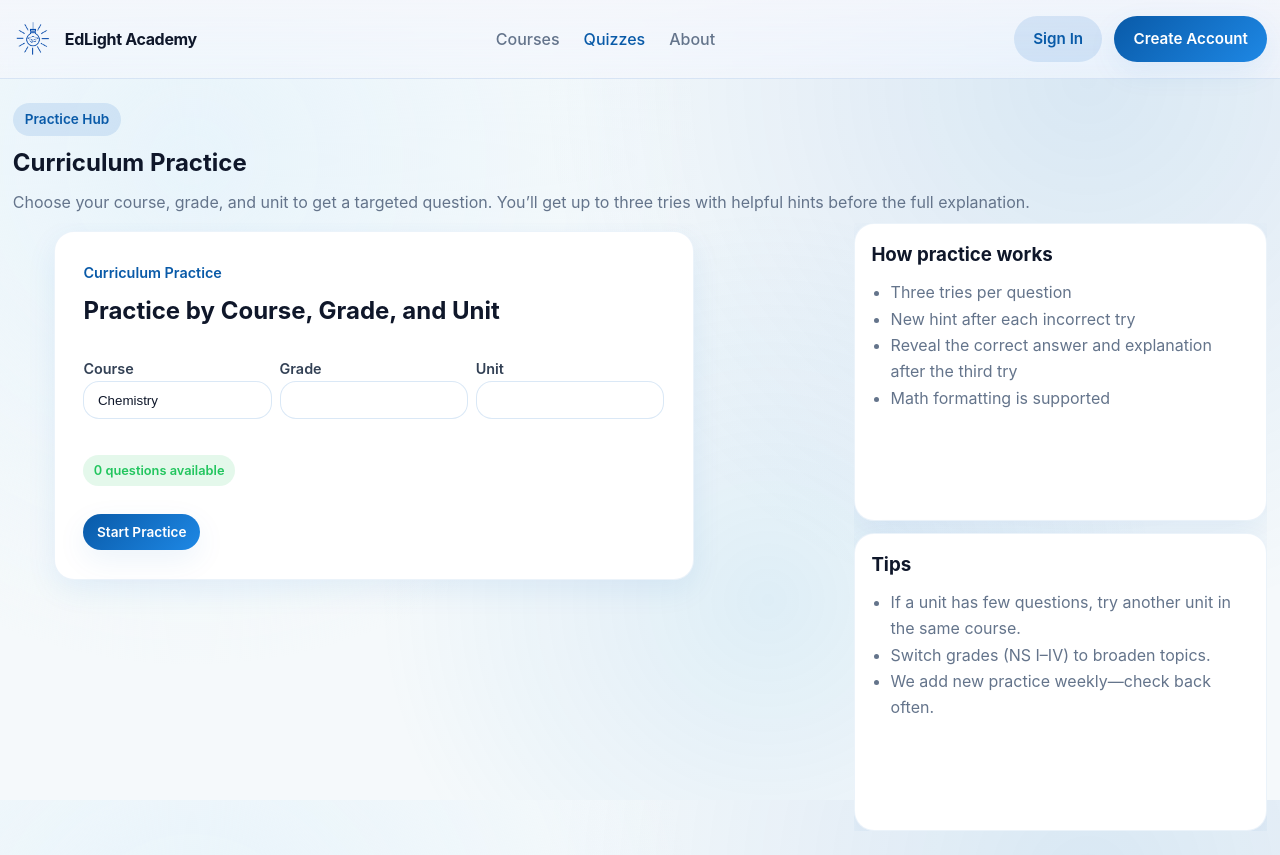
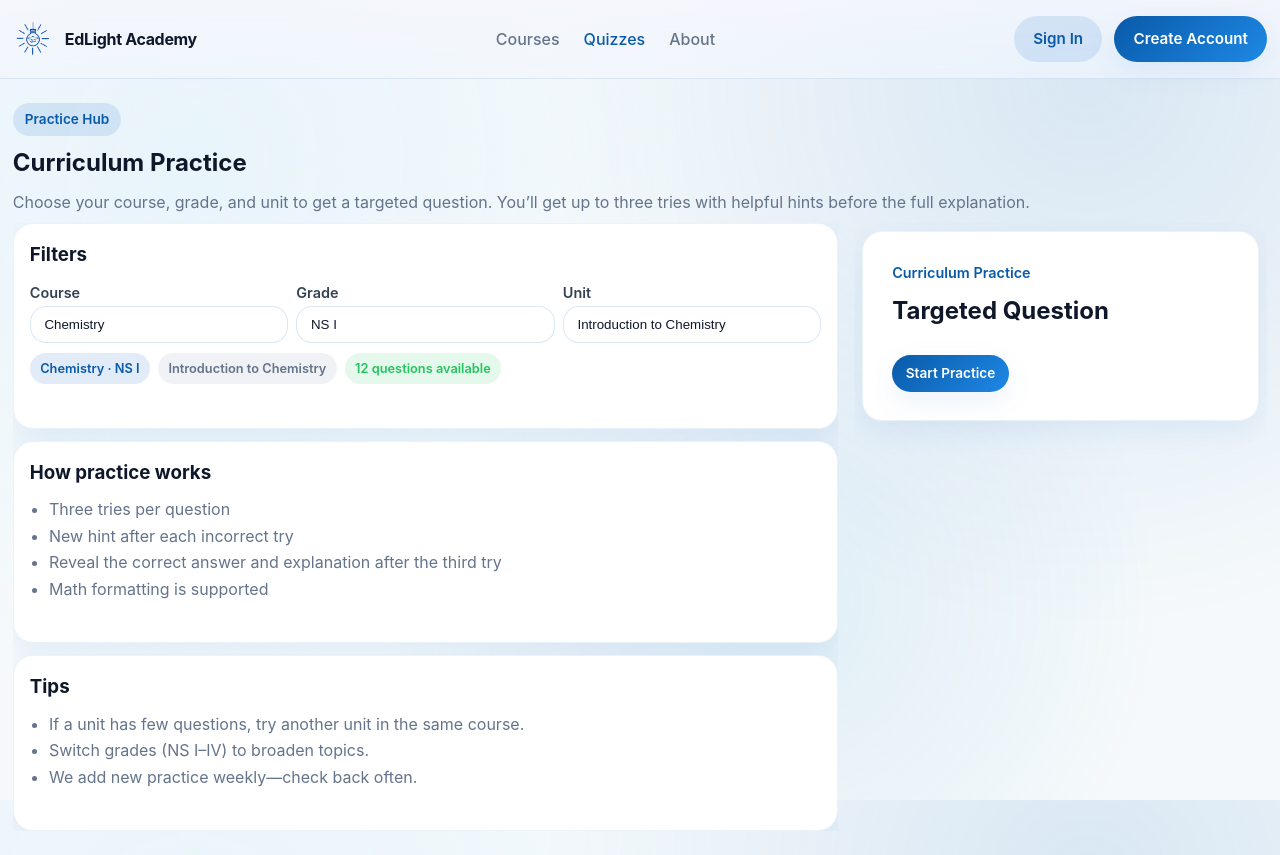
Before and after one commit to edlinitiative/EdLight-Academy, a React app: page /quizzes in a window 1280 px wide. Built offline with nearby package versions, Linux system fonts and the light colour scheme.

Commit message:
Quizzes: split layout with left-side filters and right-side quiz panel; lifted selection state and integrated DirectBankQuiz.

```diff
--- a/src/pages/Quizzes.jsx
+++ b/src/pages/Quizzes.jsx
@@ -1,5 +1,6 @@
-import React, { useEffect } from 'react';
-import { QuizComponent } from '../components/Quiz';
+import React, { useEffect, useMemo, useState } from 'react';
+import DirectBankQuiz from '../components/DirectBankQuiz';
+import { useAppData } from '../hooks/useData';
 
 // Quizzes page: curriculum practice only (Course/Grade/Unit), polished layout
 const Quizzes = () => {
@@ -8,6 +9,97 @@ const Quizzes = () => {
     document.body.classList.add('no-scroll');
     return () => document.body.classList.remove('no-scroll');
   }, []);
+
+  const { data: appData } = useAppData();
+  const quizBank = appData?.quizBank;
+  const courses = appData?.courses || [];
+
+  // Selection state
+  const [subjectBase, setSubjectBase] = useState('');
+  const [level, setLevel] = useState('');
+  const [unit, setUnit] = useState('');
+
+  // Derived options
+  const subjectOptions = useMemo(() => {
+    const uniq = new Map();
+    for (const c of courses) uniq.set(c.subject, c.subject);
+    const friendly = { CHEM: 'Chemistry', PHYS: 'Physics', MATH: 'Mathematics', ECON: 'Economics' };
+    const arr = Array.from(uniq.values());
+    return arr.map((s) => ({ value: s, label: friendly[s] || s }));
+  }, [courses]);
+
+  // Initialize defaults when data loads
+  useEffect(() => {
+    if (!subjectBase && subjectOptions[0]) setSubjectBase(subjectOptions[0].value);
+  }, [subjectOptions, subjectBase]);
+
+  const levelOptions = useMemo(() => {
+    const lvls = new Set(courses.filter((c) => c.subject === subjectBase).map((c) => c.level));
+    const ordered = ['NSI', 'NSII', 'NSIII', 'NSIV'];
+    const list = Array.from(lvls);
+    list.sort((a, b) => ordered.indexOf(a) - ordered.indexOf(b));
+    return list.map((l) => ({ value: l, label: l.replace(/^NS(.*)$/i, 'NS $1') }));
+  }, [courses, subjectBase]);
+
+  useEffect(() => {
+    if (!levelOptions.find((o) => o.value === level)?.value) {
+      setLevel(levelOptions[0]?.value || '');
+    }
+  }, [levelOptions, level]);
+
+  const courseCode = subjectBase && level ? `${subjectBase}-${level}` : '';
+  const unitOptions = useMemo(() => {
+    const course = courses.find((c) => c.id === courseCode);
+    return (course?.modules || []).map((m) => ({ value: m.id, label: m.title || m.id }));
+  }, [courses, courseCode]);
+
+  useEffect(() => {
+    if (!unitOptions.find((o) => o.value === unit)?.value) {
+      setUnit(unitOptions[0]?.value || '');
+    }
+  }, [unitOptions, unit]);
+
+  // Availability counts
+  const counts = useMemo(() => {
+    const unitKey = unit && courseCode ? `${courseCode}|${unit}` : '';
+    const unitCount = (quizBank?.byUnit && unitKey && quizBank.byUnit[unitKey]?.length) || 0;
+    const subjCount = (quizBank?.bySubject && courseCode && quizBank.bySubject[courseCode]?.length) || 0;
+    return { unitCount, subjCount, count: unitCount || subjCount || 0 };
+  }, [quizBank, courseCode, unit]);
+
+  // Quiz panel state
+  const [bankDirectItem, setBankDirectItem] = useState(null);
+  const [bankMessage, setBankMessage] = useState('');
+  const [isLoadingBank, setIsLoadingBank] = useState(false);
+
+  const generateCurriculumPractice = async () => {
+    try {
+      setIsLoadingBank(true);
+      setBankDirectItem(null);
+      setBankMessage('');
+      if (!quizBank || !courseCode || !unit) {
+        setBankMessage('Select a course, grade, and unit to begin.');
+        return;
+      }
+      const { pickRandomQuestion, toDirectItemFromRow } = require('../services/quizBank');
+      let row = pickRandomQuestion(quizBank.byUnit, courseCode, unit, quizBank.bySubject);
+      if (!row && Array.isArray(quizBank.rows) && quizBank.rows.length > 0) {
+        const idx = Math.floor(Math.random() * quizBank.rows.length);
+        row = quizBank.rows[idx];
+      }
+      if (!row) {
+        setBankMessage('No curriculum practice available for this selection yet.');
+        return;
+      }
+      const direct = toDirectItemFromRow(row);
+      setBankDirectItem(direct);
+    } catch (e) {
+      console.error('Curriculum practice failed', e);
+      setBankMessage('Unable to load curriculum practice right now.');
+    } finally {
+      setIsLoadingBank(false);
+    }
+  };
 
   return (
     <section className="section practice-screen">
@@ -19,12 +111,49 @@ const Quizzes = () => {
         </div>
 
         <div className="practice-layout practice-screen__content">
-          <div className="practice-main practice-screen__main">
-            <div className="quiz-stage">
-              <QuizComponent />
+          {/* Left column: Filters */}
+          <aside className="practice-aside practice-screen__aside">
+            <div className="card card--compact">
+              <h3 className="card__title">Filters</h3>
+              <div className="quiz-selectors" style={{ marginTop: '0.25rem' }}>
+                <div>
+                  <label className="label">Course</label>
+                  <select className="input-field" value={subjectBase} onChange={(e) => setSubjectBase(e.target.value)}>
+                    {subjectOptions.map((opt) => (
+                      <option key={opt.value} value={opt.value}>{opt.label}</option>
+                    ))}
+                  </select>
+                </div>
+                <div>
+                  <label className="label">Grade</label>
+                  <select className="input-field" value={level} onChange={(e) => setLevel(e.target.value)}>
+                    {levelOptions.map((opt) => (
+                      <option key={opt.value} value={opt.value}>{opt.label}</option>
+                    ))}
+                  </select>
+                </div>
+                <div>
+                  <label className="label">Unit</label>
+                  <select className="input-field" value={unit} onChange={(e) => setUnit(e.target.value)}>
+                    {unitOptions.map((opt) => (
+                      <option key={opt.value} value={opt.value}>{opt.label}</option>
+                    ))}
+                  </select>
+                </div>
+              </div>
+              {/* Availability chips */}
+              <div className="quiz-status" style={{ marginTop: '0.6rem' }}>
+                {subjectBase && level && (
+                  <span className="chip">{(subjectOptions.find(o => o.value === subjectBase)?.label) || subjectBase} · {level.replace(/^NS(.*)$/i, 'NS $1')}</span>
+                )}
+                {unit && (
+                  <span className="chip chip--ghost">{(unitOptions.find(o => o.value === unit)?.label) || unit}</span>
+                )}
+                <span className="chip chip--success">{counts.count} question{counts.count === 1 ? '' : 's'} available</span>
+              </div>
             </div>
-          </div>
-          <aside className="practice-aside practice-screen__aside">
+
+            {/* Keep help and tips under filters */}
             <div className="card card--compact">
               <h3 className="card__title">How practice works</h3>
               <ul className="text-muted list--bulleted">
@@ -43,6 +172,38 @@ const Quizzes = () => {
               </ul>
             </div>
           </aside>
+
+          {/* Right column: Quiz panel */}
+          <div className="practice-main practice-screen__main">
+            <div className="quiz-stage">
+              <div className="card quiz-card">
+                <header className="quiz-card__header">
+                  <div className="quiz-card__title">
+                    <span className="quiz-card__label">Curriculum Practice</span>
+                    <h3 className="quiz-card__heading">Targeted Question</h3>
+                  </div>
+                </header>
+                <div className="quiz-card__controls">
+                  <button
+                    type="button"
+                    onClick={generateCurriculumPractice}
+                    className="button button--primary button--sm"
+                    disabled={isLoadingBank}
+                  >
+                    {isLoadingBank ? 'Loading…' : (bankDirectItem ? 'Next Question' : 'Start Practice')}
+                  </button>
+                </div>
+                {bankDirectItem && (
+                  <div style={{ marginTop: '1rem' }}>
+                    <DirectBankQuiz item={bankDirectItem} />
+                  </div>
+                )}
+                {!bankDirectItem && bankMessage && (
+                  <p className="text-muted" style={{ marginTop: '0.75rem' }}>{bankMessage}</p>
+                )}
+              </div>
+            </div>
+          </div>
         </div>
       </div>
     </section>
```
